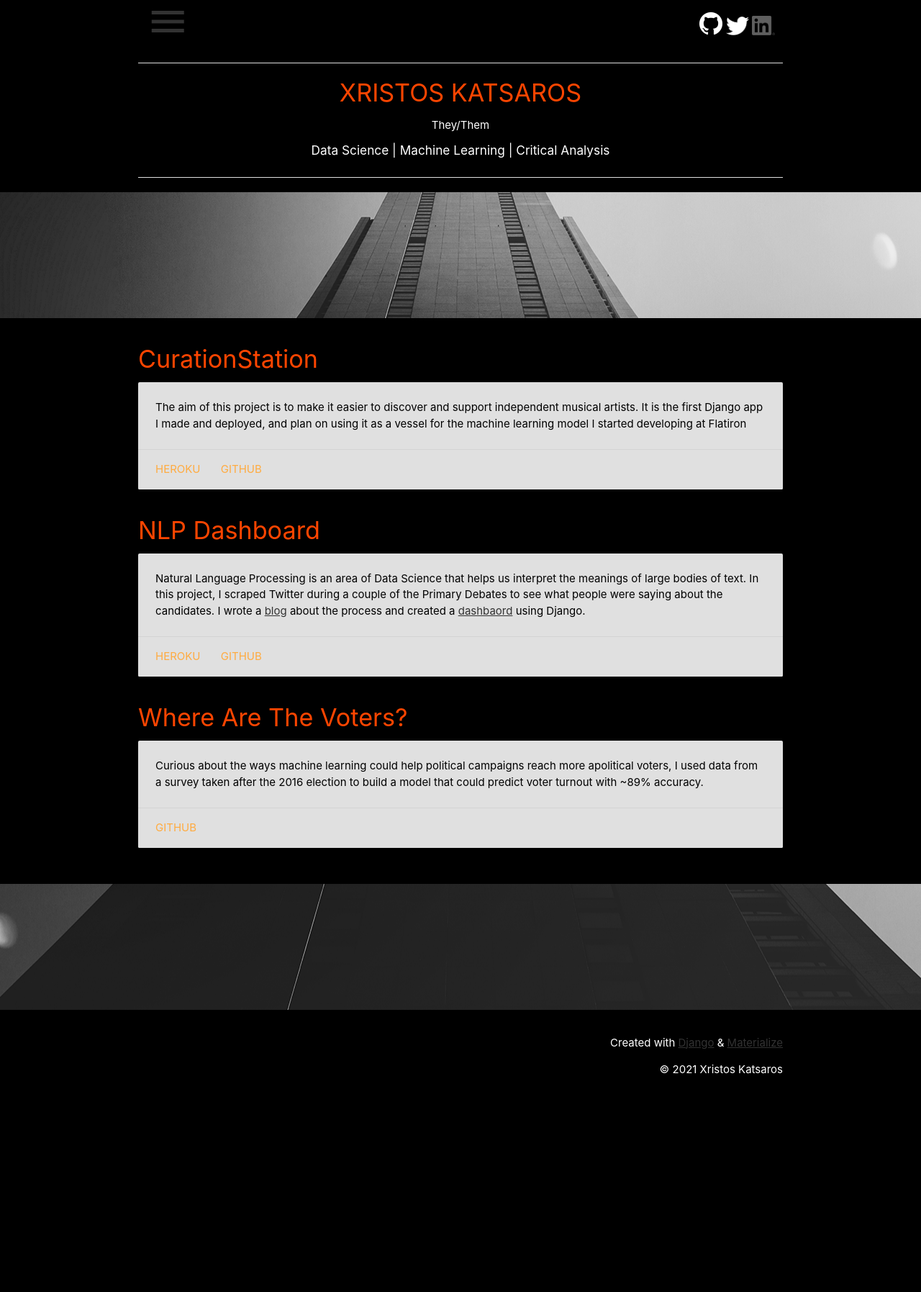
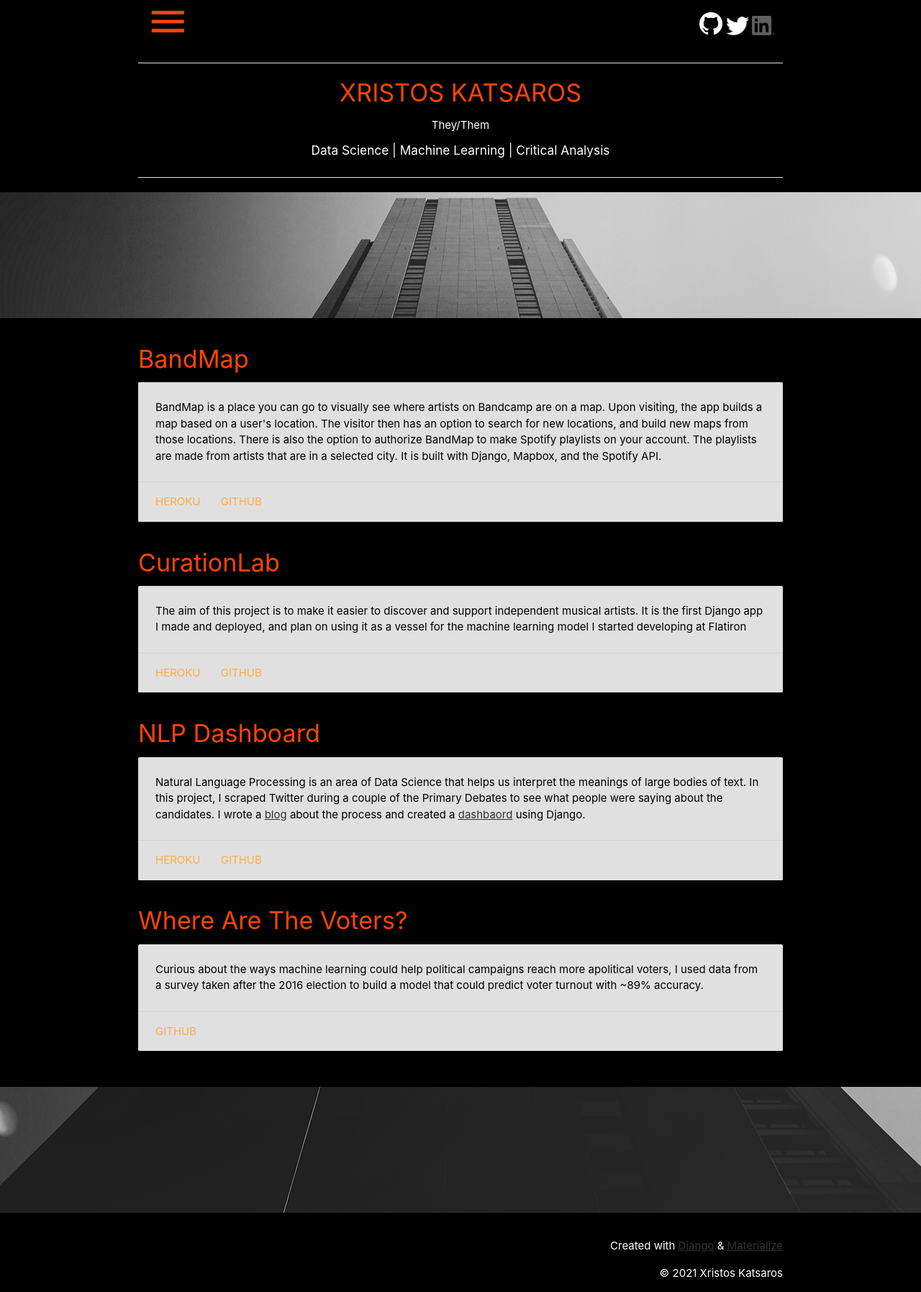
Before and after one commit to xxristoskk/xristosk, a Django app: page /projects/ in a window 1280 px wide. Shown: the whole page at 72% size. Before the commit the page ends 1492 px from the top, so only its background shows below. Run offline with Django 3.2, Linux system fonts and the light colour scheme.

Commit message:
added bandmap project

```diff
--- a/frontpage/templates/base.html
+++ b/frontpage/templates/base.html
@@ -69,7 +69,7 @@
                             <li><a href={% url 'projects' %}>Projects</a></li>
                         </div>
                     </ul>
-                    <a href="#" data-target="slide-out" class="sidenav-trigger black"><i class="medium material-icons">menu</i></a>
+                    <a href="#" data-target="slide-out" class="sidenav-trigger black primary"><i class="medium material-icons">menu</i></a>
                 </div>
                 <div class='col s6 right-align' style='padding-top: 17px;'>
                     <a href='https://github.com/xxristoskk'>
--- a/frontpage/templates/projects.html
+++ b/frontpage/templates/projects.html
@@ -40,8 +40,23 @@
 </div>
 
 <div class="section black">
+
     <div class="row container">
-        <a href='https://curation-station-2.herokuapp.com/'><h4 class="header primary">CurationStation</h4></a>
+        <a href='https://bandmap-v1.herokuapp.com/'><h4 class="header primary">BandMap</h4></a>
+        <div class='card'>
+            <div class='card-content'>
+                <p>BandMap is a place you can go to visually see where artists on Bandcamp are on a map. Upon visiting, the app builds a map based on a user's location.
+                The visitor then has an option to search for new locations, and build new maps from those locations. There is also the option to authorize BandMap to
+                make Spotify playlists on your account. The playlists are made from artists that are in a selected city. It is built with Django, Mapbox, and the Spotify API.</p>
+            </div>
+            <div class='card-action'>
+                <a href='https://curation-station-2.herokuapp.com/'>Heroku</a> <a href='https://github.com/xxristoskk/curation-station-2'>GitHub</a>
+            </div>
+        </div>
+    </div>
+
+    <div class="row container">
+        <a href='https://curation-station-2.herokuapp.com/'><h4 class="header primary">CurationLab</h4></a>
         <div class='card'>
             <div class='card-content'>
                 <p>The aim of this project is to make it easier to discover and support independent musical artists. It is the first Django app I made
```
